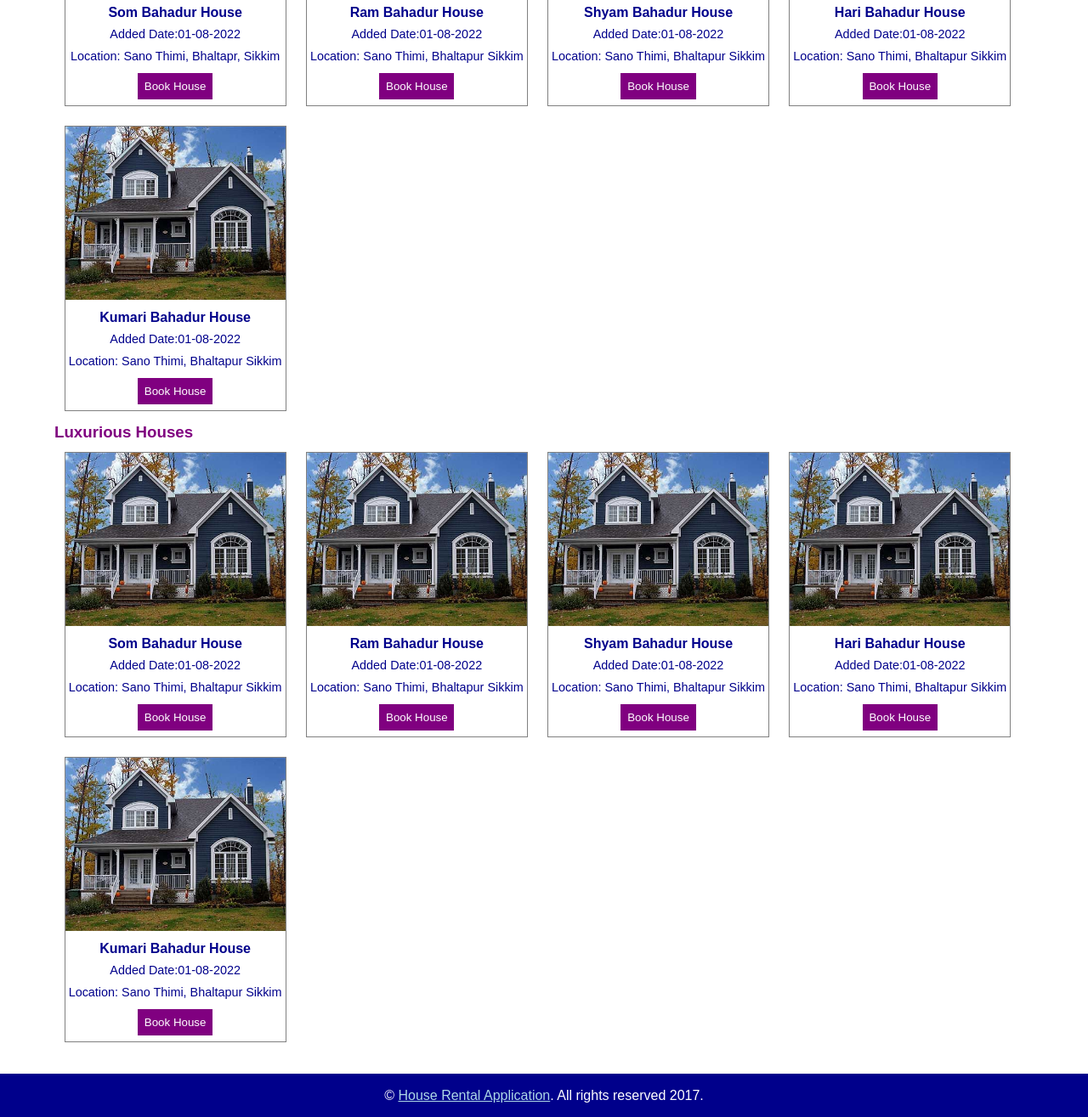
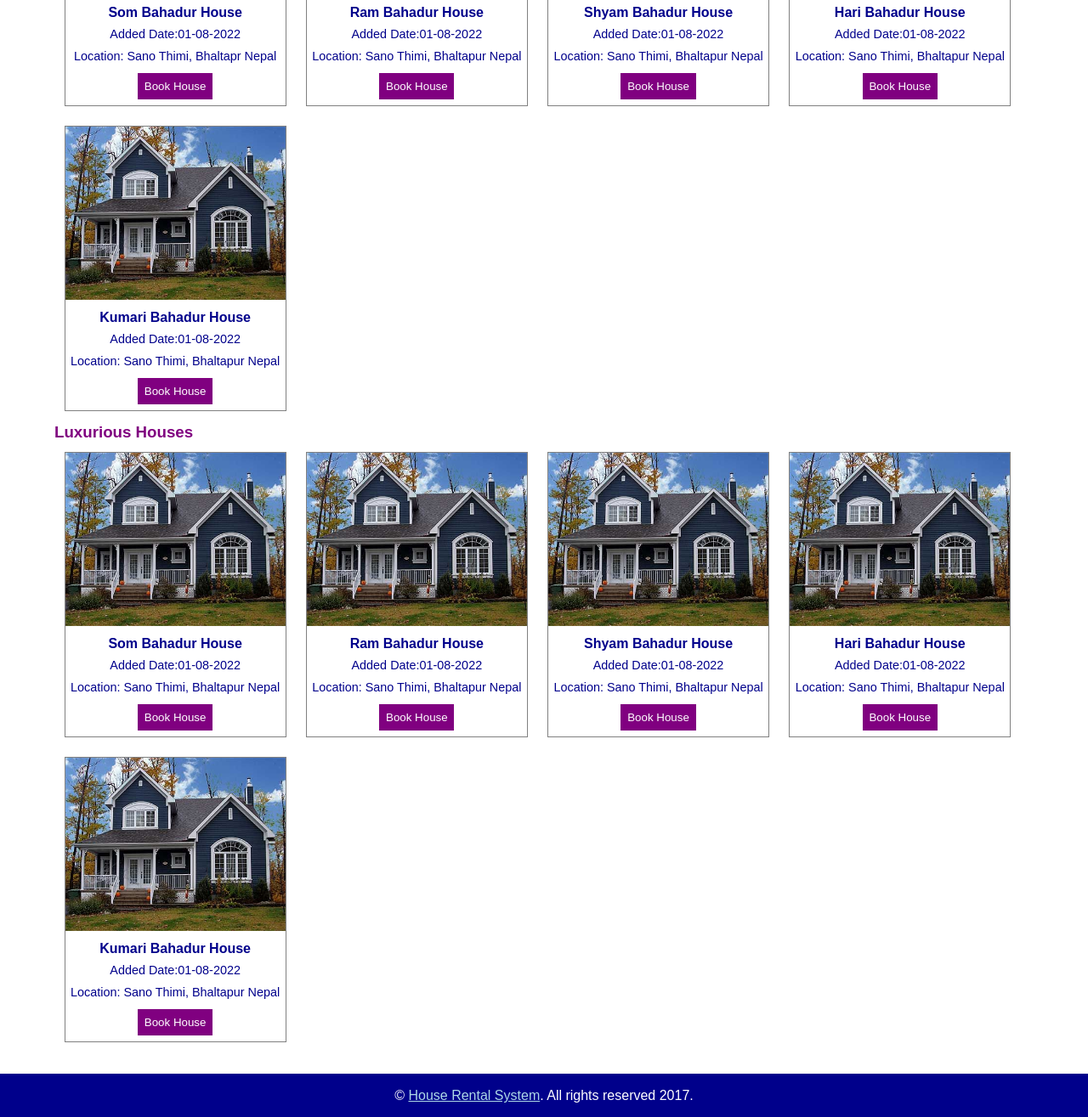
Before and after one commit to Sumbul19/HouseRent, a plain HTML site: page index.html in a window 1280 px wide. Shown: the part 777-2092 px from the top of the page at 85% size. Drawn offline with Linux system fonts and the light colour scheme.

Commit message:
FinalProject

```diff
--- a/index.html
+++ b/index.html
@@ -3,10 +3,10 @@
     <head>
         <meta charset="UTF-8" />
         <meta name="author" content="Purnima Sumbul Syeda Major Project" />
-        <meta name="description" content="HOUSE RENTAL APPLICATION" />
+        <meta name="description" content="HOUSE RENTAL SYSTEM" />
         <meta name="keywords" content="Give Your Keywords for SEO" />
 
-        <title>HOUSE RENTAL APPLICATION</title>
+        <title>HOUSE RENTAL SYSTEM</title>
         <!--ADING CSS HERE-->
         <link rel="stylesheet" type="text/css" href="assets/css/style.css" />
 
@@ -21,7 +21,7 @@
         <!--Header Starts HERE-->
         <header class="header">
             <div class="wrapper">
-                <h1>HOUSE RENTAL APP</h1>
+                <h1>HOUSE RENTAL SYSTEM</h1>
             </div>
 
         </header>
@@ -47,12 +47,12 @@
                 <!-- Start WOWSlider.com BODY section -->
                 <div id="wowslider-container1">
                 <div class="ws_images"><ul>
-                		<li><img src="assets/slider/data1/images/house03.jpg" alt="House Rental Application" title="House Rental Application" id="wows1_0"/></li>
+                		<li><img src="assets/slider/data1/images/house03.jpg" alt="House Rental System" title="House Rental System" id="wows1_0"/></li>
                 		<li><a href="http://wowslider.net"><img src="assets/slider/data1/images/pexelsphoto186077.jpg" alt="jquery carousel" title="Luxury Houses for Rent" id="wows1_1"/></a></li>
                 		<li><img src="assets/slider/data1/images/39f6e0639465c7e01eaa79e26ada2a48.jpg" alt="Rent Houses at Affordable Price" title="Rent Houses at Affordable Price" id="wows1_2"/></li>
                 	</ul></div>
                 	<div class="ws_bullets"><div>
-                		<a href="#" title="House Rental Application"><span><img src="assets/slider/data1/tooltips/house03.jpg" alt="House Rental Application"/>1</span></a>
+                		<a href="#" title="House Rental System"><span><img src="assets/slider/data1/tooltips/house03.jpg" alt="House Rental System"/>1</span></a>
                 		<a href="#" title="Luxury Houses for Rent"><span><img src="assets/slider/data1/tooltips/pexelsphoto186077.jpg" alt="Luxury Houses for Rent"/>2</span></a>
                 		<a href="#" title="Rent Houses at Affordable Price"><span><img src="assets/slider/data1/tooltips/39f6e0639465c7e01eaa79e26ada2a48.jpg" alt="Rent Houses at Affordable Price"/>3</span></a>
                 	</div></div>
@@ -77,7 +77,7 @@
                         <img src="images/house.jpg" />
                         <span class="house-title">Som Bahadur House</span><br />
                         <span class="house-added">Added Date:01-08-2022</span><br />
-                        <span class="house-location">Location: Sano Thimi, Bhaltapr, Sikkim</span><br />
+                        <span class="house-location">Location: Sano Thimi, Bhaltapr Nepal</span><br />
                         <a href="book.html">
                             <button type="button" class="btn-book" >Book House</button>
                         </a>
@@ -87,7 +87,7 @@
                         <img src="images/house.jpg" />
                         <span class="house-title">Ram Bahadur House</span><br />
                         <span class="house-added">Added Date:01-08-2022</span><br />
-                        <span class="house-location">Location: Sano Thimi, Bhaltapur Sikkim</span><br />
+                        <span class="house-location">Location: Sano Thimi, Bhaltapur Nepal</span><br />
                         <button type="button" class="btn-book" >Book House</button>
                     </div>
 
@@ -95,7 +95,7 @@
                         <img src="images/house.jpg" />
                         <span class="house-title">Shyam Bahadur House</span><br />
                         <span class="house-added">Added Date:01-08-2022</span><br />
-                        <span class="house-location">Location: Sano Thimi, Bhaltapur Sikkim</span><br />
+                        <span class="house-location">Location: Sano Thimi, Bhaltapur Nepal</span><br />
                         <button type="button" class="btn-book" >Book House</button>
                     </div>
 
@@ -103,14 +103,14 @@
                         <img src="images/house.jpg" />
                         <span class="house-title">Hari Bahadur House</span><br />
                         <span class="house-added">Added Date:01-08-2022</span><br />
-                        <span class="house-location">Location: Sano Thimi, Bhaltapur Sikkim</span><br />
+                        <span class="house-location">Location: Sano Thimi, Bhaltapur Nepal</span><br />
                         <button type="button" class="btn-book" >Book House</button>
                     </div>
                     <div class="houses">
                         <img src="images/house.jpg" />
                         <span class="house-title">Kumari Bahadur House</span><br />
                         <span class="house-added">Added Date:01-08-2022</span><br />
-                        <span class="house-location">Location: Sano Thimi, Bhaltapur Sikkim</span><br />
+                        <span class="house-location">Location: Sano Thimi, Bhaltapur Nepal</span><br />
                         <button type="button" class="btn-book" >Book House</button>
                     </div>
 
@@ -124,7 +124,7 @@
                         <img src="images/house.jpg" />
                         <span class="house-title">Som Bahadur House</span><br />
                         <span class="house-added">Added Date:01-08-2022</span><br />
-                        <span class="house-location">Location: Sano Thimi, Bhaltapur Sikkim</span><br />
+                        <span class="house-location">Location: Sano Thimi, Bhaltapur Nepal</span><br />
                         <button type="button" class="btn-book" >Book House</button>
                     </div>
 
@@ -132,7 +132,7 @@
                         <img src="images/house.jpg" />
                         <span class="house-title">Ram Bahadur House</span><br />
                         <span class="house-added">Added Date:01-08-2022</span><br />
-                        <span class="house-location">Location: Sano Thimi, Bhaltapur Sikkim</span><br />
+                        <span class="house-location">Location: Sano Thimi, Bhaltapur Nepal</span><br />
                         <button type="button" class="btn-book" >Book House</button>
                     </div>
 
@@ -141,7 +141,7 @@
                         <img src="images/house.jpg" />
                         <span class="house-title">Shyam Bahadur House</span><br />
                         <span class="house-added">Added Date:01-08-2022</span><br />
-                        <span class="house-location">Location: Sano Thimi, Bhaltapur Sikkim</span><br />
+                        <span class="house-location">Location: Sano Thimi, Bhaltapur Nepal</span><br />
                         <button type="button" class="btn-book" >Book House</button>
                     </div>
 
@@ -149,14 +149,14 @@
                         <img src="images/house.jpg" />
                         <span class="house-title">Hari Bahadur House</span><br />
                         <span class="house-added">Added Date:01-08-2022</span><br />
-                        <span class="house-location">Location: Sano Thimi, Bhaltapur Sikkim</span><br />
+                        <span class="house-location">Location: Sano Thimi, Bhaltapur Nepal</span><br />
                         <button type="button" class="btn-book" >Book House</button>
                     </div>
                     <div class="houses">
                         <img src="images/house.jpg" />
                         <span class="house-title">Kumari Bahadur House</span><br />
                         <span class="house-added">Added Date:01-08-2022</span><br />
-                        <span class="house-location">Location: Sano Thimi, Bhaltapur Sikkim</span><br />
+                        <span class="house-location">Location: Sano Thimi, Bhaltapur Nepal</span><br />
                         <button type="button" class="btn-book" >Book House</button>
                     </div>
 
@@ -168,7 +168,7 @@
         <!--Footer Starts HERE-->
         <footer class="footer">
             <div class="wrapper">
-                <p>&copy; <a href="#">House Rental Application</a>. All rights reserved 2017.</p>
+                <p>&copy; <a href="#">House Rental System</a>. All rights reserved 2017.</p>
             </div>
         </footer>
         <!--Footer Ends HERE-->
```
Also changed, not shown: about.html (+4 -4 lines), book.html (+4 -4 lines), contact.html (+4 -4 lines), login.html (+4 -4 lines), 1 other file.
